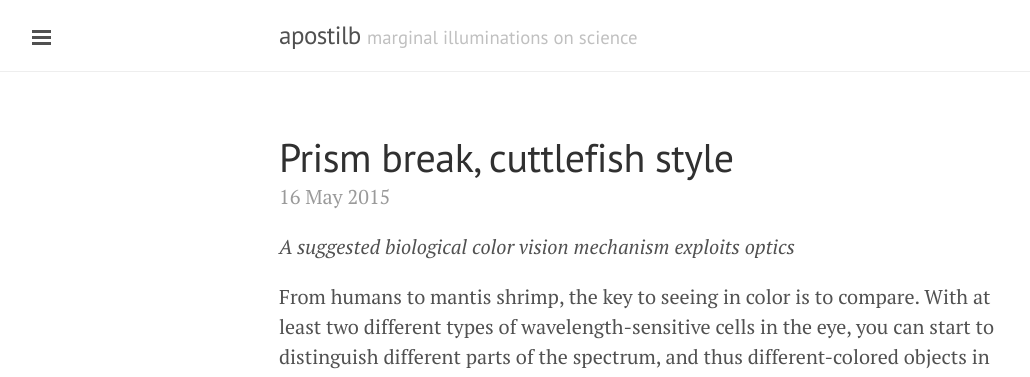
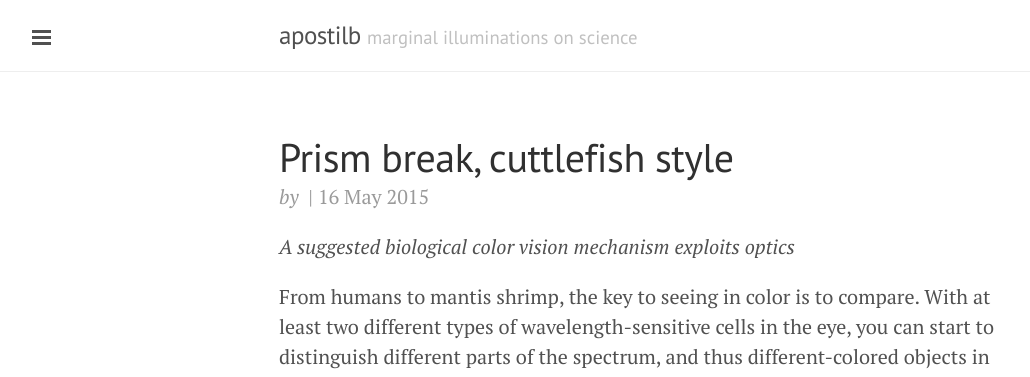
Before and after one commit to RaoOfPhysics/apostilb.github.io, a Jekyll site: the page built from index.html, in a window 1280 px wide. Shown: the top 377 px of the page, without its empty margins (1-1031 px from the left). Built offline with Jekyll 4.4.1, drawn with Linux system fonts in a browser that asks for light colours; Markdown is read by kramdown in place of the engine named in the settings; the list of posts is cut into pages by our own code.

Commit message:
Modify files to display author name and link to Twitter

```diff
--- a/_config.yml
+++ b/_config.yml
@@ -23,6 +23,8 @@
   name:                 'Amanda Alvarez and Achintya Rao'
   url:                  https://github.com/apostilb
 
+twitter:                https://twitter.com
+
 github:
   repo:                 https://github.com/apostilb/apostilb.github.io
 
--- a/_layouts/post.html
+++ b/_layouts/post.html
@@ -6,7 +6,7 @@
 
 <div class="post">
   <h1 class="post-title">{{ page.title }}</h1>
-  <span class="post-date">{{ page.date | date_to_string }}</span>
+  <span class="post-date"><span class="post-author">by <a href="{{ site.twitter }}/{{ post.author }}"> {{ page.author }}</a></span>&nbsp;|&nbsp;{{ page.date | date_to_string }}</span>
   {{ content }}
 </div>
 
--- a/index.html
+++ b/index.html
@@ -12,7 +12,7 @@
       </a>
     </h1>
 
-    <span class="post-date">{{ post.date | date_to_string }}</span>
+    <span class="post-date"><span class="post-author">by <a href="{{ site.twitter }}/{{ post.author }}"> {{ post.author }}</a></span>&nbsp;|&nbsp;{{ post.date | date_to_string }}</span>
 
     {{ post.content }}
   </div>
--- a/public/css/lanyon.css
+++ b/public/css/lanyon.css
@@ -321,6 +321,10 @@
   color: #9a9a9a;
 }
 
+.post-author {
+  font-style: italic;
+}
+
 /* Related posts */
 .related {
   padding-top: 2rem;
```
